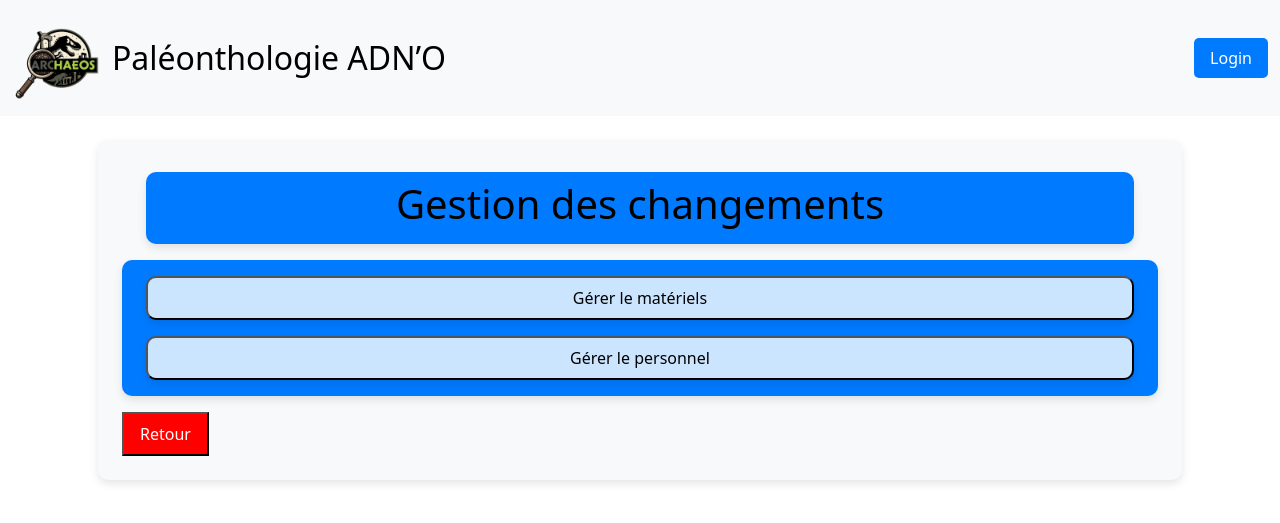
After one commit to MagOrl/SAE-3.01A-GR_N, a Flask app: page /gestion_changement_technicien/ in a window 1280 px wide. The commit adds this page. Shown: the top 523 px of the page. Run offline with Flask 3, Linux system fonts and the light colour scheme; parts of the project's set-up code (start-up, migrations or seed data) failed here and were passed over.

Commit message:
creation des templates gestion_changement et gestion_maintenance(front), ajout de leur route respective, de leur styles et ajout de la redirection via la page d'accueil du menu technicien

```diff
--- a/monApp/static/style.css
+++ b/monApp/static/style.css
@@ -43,6 +43,7 @@
     margin: 0.5rem;
     background-color: var(--light-primary);
     transition: 250ms all;
+    text-decoration: none;
 }
 
 .bouton-gerer-materiel:hover,
@@ -71,3 +72,18 @@
     padding: 1rem;
     margin: 1rem;
 }
+
+
+.bouton-retour {
+   text-align: center;
+    padding: 0.5rem 1rem;
+    margin: 0.5rem;
+    background-color: red;
+    transition: 250ms all;
+    color: white;
+}
+
+.bouton-retour:hover {
+    background-color: var(--hover-primary);
+    box-shadow: var(--shadow-hover);
+}
--- a/monApp/templates/accueil_technicien.html
+++ b/monApp/templates/accueil_technicien.html
@@ -4,8 +4,8 @@
     <h1>Bonjour Technicien "NOM Prenom" !!</h1>
 </div>
 <div class="boite-choix-menu">
-    <input type="button" class="bouton-gerer-materiel" value="Gérer les opérations de maintenance">
-    <input type="button" class="bouton-gerer-personnel" value="Gérer les changements">
+    <a type="button" class="bouton-gerer-materiel" href="{{ url_for('gestion_maintenance') }}">Gérer les opérations de maintenance</a>
+    <a type="button" class="bouton-gerer-personnel" href="{{ url_for('gestion_changement_technicien') }}">Gérer les changements</a>
 </div>
 </div>
 {% endblock %}
--- /dev/null
+++ b/monApp/templates/gestion_changement_technicien.html
@@ -0,0 +1,14 @@
+{% extends "nav_bar.html" %} {% block content %}
+<div class="bloc-entier-admin">
+<div class="boite-bonjour-admin">
+    <h1>Gestion des changements</h1>
+</div>
+<div class="boite-choix-menu">
+    <input type="button" class="bouton-gerer-materiel" value="Gérer le matériels">
+    <input type="button" class="bouton-gerer-personnel" value="Gérer le personnel">
+</div>
+<div class="box-retour">
+    <button class="bouton-retour" onclick="history.back();">Retour</button>
+</div>
+</div>
+{% endblock %}
--- a/monApp/views.py
+++ b/monApp/views.py
@@ -1,5 +1,6 @@
 from flask import render_template
 from .app import app
+from .models import *
 
 @app.route('/')
 @app.route('/index/')
@@ -10,9 +11,20 @@ def index():
 def admin():
     return render_template("home_admin.html")
 
+
 @app.route("/technicien/")
 def technicien():
     return render_template("accueil_technicien.html")
 
+@app.route("/gestion_changement_technicien/")
+def gestion_changement_technicien():
+    return render_template("gestion_changement_technicien.html")
+
+@app.route("/gestion_maintenance/")
+def gestion_maintenance():
+    # Récupère toutes les plateformes et prépare les tuples (id_pla, nom_pla, jours_av_mainte)
+    plateformes = [(p.id_pla, p.nom_pla, p.jours_av_mainte) for p in Plateforme.query.all()]
+    return render_template("gestion_maintenance.html", plateformes=plateformes)
+
 if __name__ == "__main__":
     app.run()
```
Also changed, not shown: monApp/templates/gestion_maintenance.html (added, +41 -0 lines).
